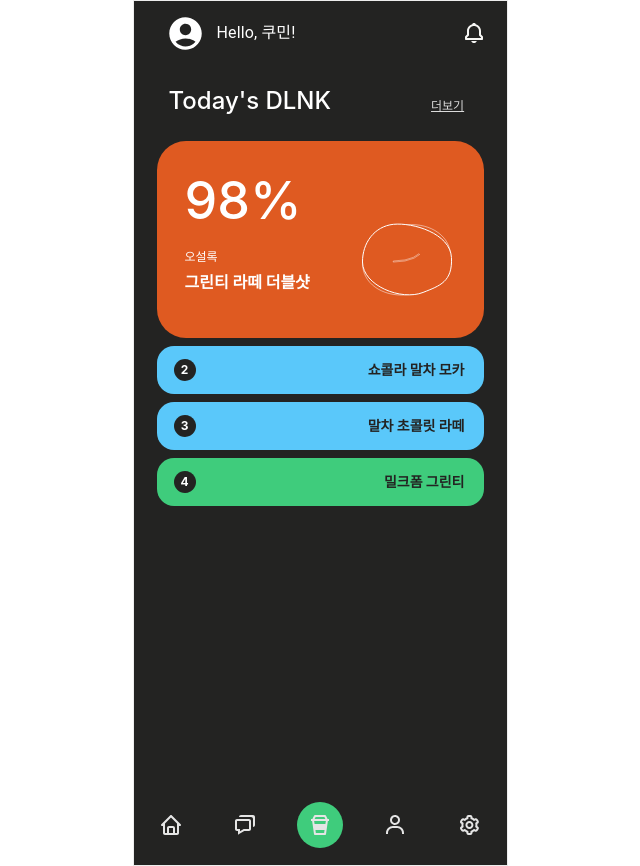
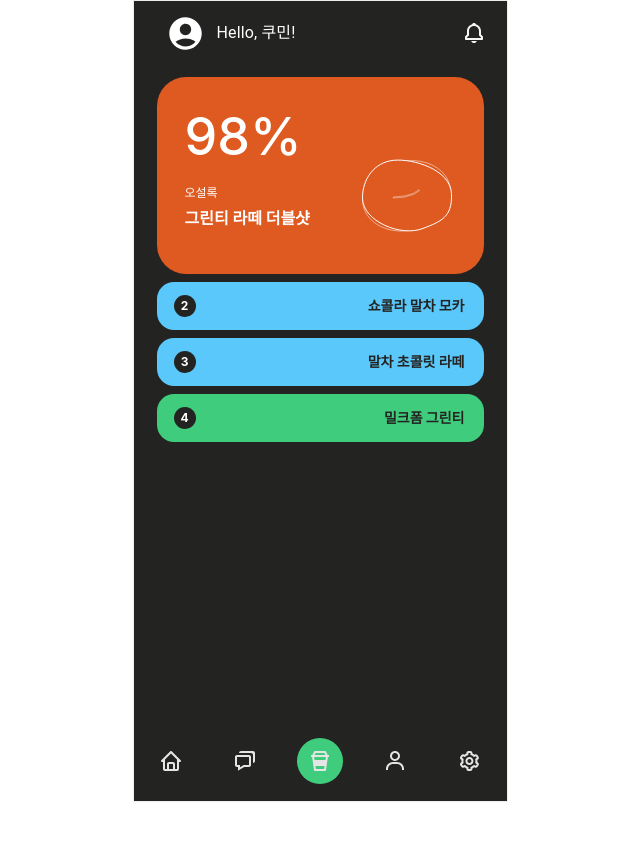
Before and after one commit to D-LINK-alpha/D-LINK-frontend, a React (Create React App) app: page /main in a window 1280 px wide. Shown: the whole page, without its empty margins (320-960 px from the left). After the commit the page ends 802 px from the top, so only its background shows below. Built offline with nearby package versions, Linux system fonts and the light colour scheme.

Commit message:
Design: css 수정

```diff
--- a/src/components/Layout/Header/infoBar.js
+++ b/src/components/Layout/Header/infoBar.js
@@ -14,7 +14,7 @@
 
 export default function InfoBar({name}) {
   return (
-    <Box sx={{ flexGrow: 1 }}>
+    <Box className="absolute top-0 w-[100%]">
       <AppBar position="static" sx={{ backgroundColor: '#232322' }} elevation={0}>
         <Toolbar>
           <IconButton
--- a/src/pages/LandingPage/landingPage.js
+++ b/src/pages/LandingPage/landingPage.js
@@ -43,7 +43,7 @@
   return (
     <>
       <InfoBar name={'쿠민'} />
-      <div className="flex flex-col h-screen pb-[64px]">
+      <div className="flex flex-col h-screen pb-[83px]">
         <div className="flex-1">
           <div className="flex items-end text-white text-[24px] pt-[18px] pl-[35px]">
             Today&apos;s DLNK
```
